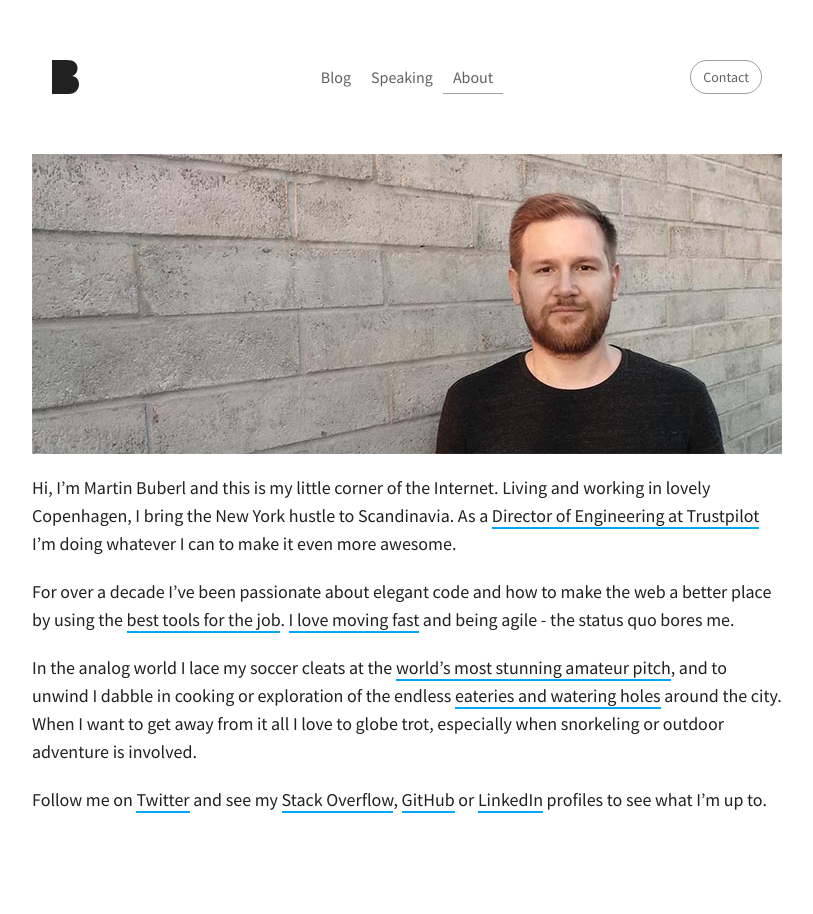
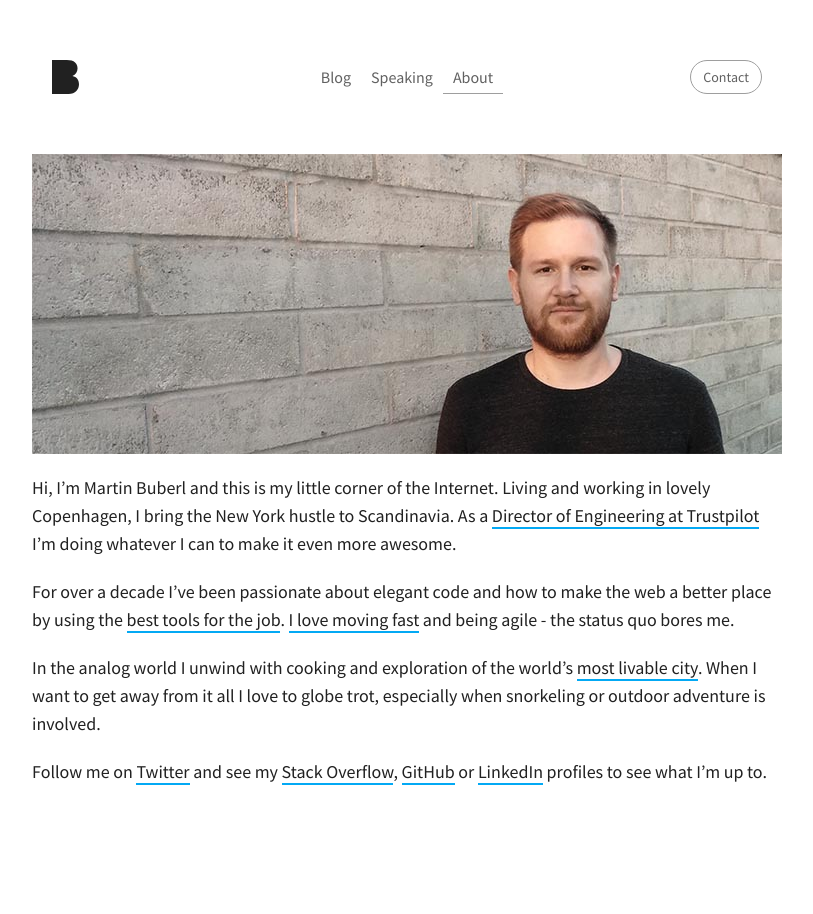
Before and after one commit to martinbuberl/martinbuberl.github.io, a Jekyll site: the page built from about.md, in a window 1280 px wide. Shown: the whole page, without its empty margins (233-1046 px from the left). Built offline with Jekyll 4.4.1, drawn with Linux system fonts in a browser that asks for light colours; nearby versions of some CDN libraries; some web fonts are replaced.

Commit message:
Replaced with Copenhagen

```diff
--- a/about.md
+++ b/about.md
@@ -11,6 +11,6 @@ Hi, I'm Martin Buberl and this is my little corner of the Internet. Living and w
 
 For over a decade I've been passionate about elegant code and how to make the web a better place by using the [best tools for the job](/resources/). [I love moving fast](/blog/move-fast-and-break-things-but-know-when-its-broken/) and being agile - the status quo bores me.
 
-In the analog world I lace my soccer cleats at the <a target="_blank" href="http://www.brooklynbridgepark.org/activities/soccer">world's most stunning amateur pitch</a>, and to unwind I dabble in cooking or exploration of the endless <a target="_blank" href="https://www.google.com/maps/d/u/0/viewer?mid=z0LjC9OnxbQk.k1owu1D1B2zg">eateries and watering holes</a> around the city. When I want to get away from it all I love to globe trot, especially when snorkeling or outdoor adventure is involved.
+In the analog world I unwind with cooking and exploration of the world's <a target="_blank" href="https://www.google.com/maps/d/viewer?mid=1m7aKRR3_tNcR6r6iZYpNhjIhVkE">most livable city</a>. When I want to get away from it all I love to globe trot, especially when snorkeling or outdoor adventure is involved.
 
 Follow me on <a target="_blank" href="https://twitter.com/martinbuberl">Twitter</a> and see my <a target="_blank" href="http://stackoverflow.com/users/135441/martin-buberl">Stack Overflow</a>, <a target="_blank" href="https://github.com/martinbuberl">GitHub</a> or <a href="https://www.linkedin.com/in/martinbuberl/">LinkedIn</a> profiles to see what I'm up to.
```
